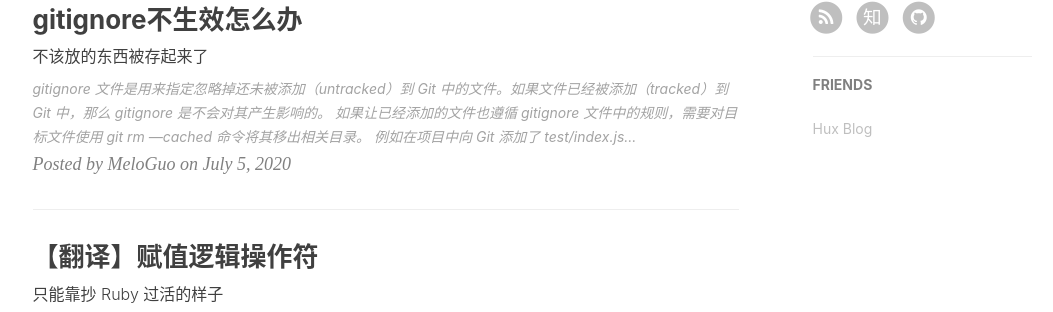
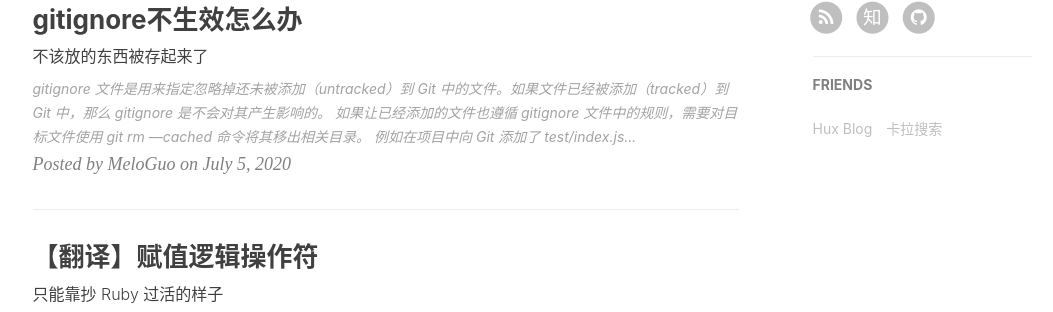
Before and after one commit to Mluka/mluka.github.io, a Jekyll site: the page built from index.html, in a window 1280 px wide and 900 px high, scrolled down 848 px. Shown: the part 140-452 px from the top of the window, without its empty margins (135-1188 px from the left). Built offline with Jekyll 4.4.1, drawn with Linux system fonts in a browser that asks for light colours; nearby versions of some CDN libraries; the list of posts is cut into pages by our own code; comment, search, counter and statistics services are not loaded.

Commit message:
添加 卡拉搜索 友情链接

```diff
--- a/_config.yml
+++ b/_config.yml
@@ -84,5 +84,9 @@ friends: [
     {
         title: "Hux Blog",
         href: "http://huangxuan.me"
+    },
+    {
+        title: "卡拉搜索",
+        href: "https://kalasearch.cn/"
     }
 ]
```
